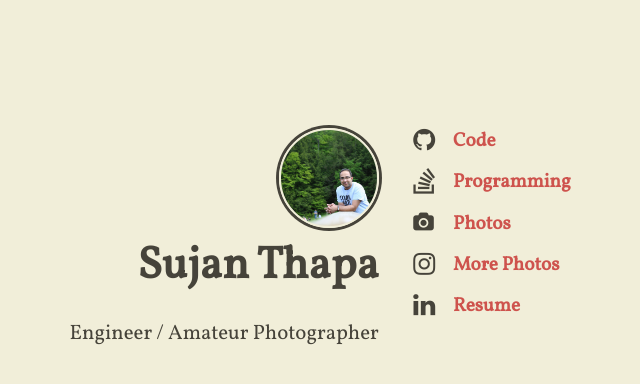
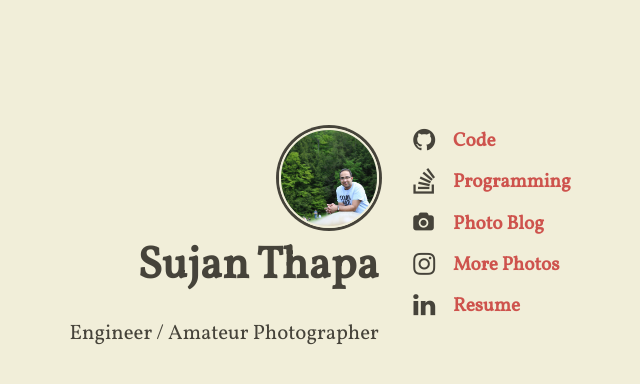
Before and after one commit to najus/najus.github.io, a Jekyll site: the page built from index.html, in a window 1280 px wide. Shown: the top 384 px of the page, without its empty margins (254-894 px from the left). Built offline with Jekyll 4.4.1, drawn with Linux system fonts in a browser that asks for light colours; nearby versions of some CDN libraries.

Commit message:
update instagram link and photo blog description

```diff
--- a/_includes/content.html
+++ b/_includes/content.html
@@ -9,11 +9,11 @@
   </li>
   <li class="main-list-item">
     <span class="fa fa-camera fa-md main-list-item-icon"></span>
-    <a href="http://photos.thapasujan.com/">Photos</a>
+    <a href="http://photos.thapasujan.com/">Photo Blog</a>
   </li>
   <li class="main-list-item">
     <span class="fa fa-instagram fa-lg main-list-item-icon"></span>
-    <a href="https://www.instagram.com/najusujan/">More Photos</a>
+    <a href="https://www.instagram.com/najusphoto/">More Photos</a>
   </li>
   <li class="main-list-item">
     <span class="fa fa-linkedin fa-lg main-list-item-icon"></span>
```
